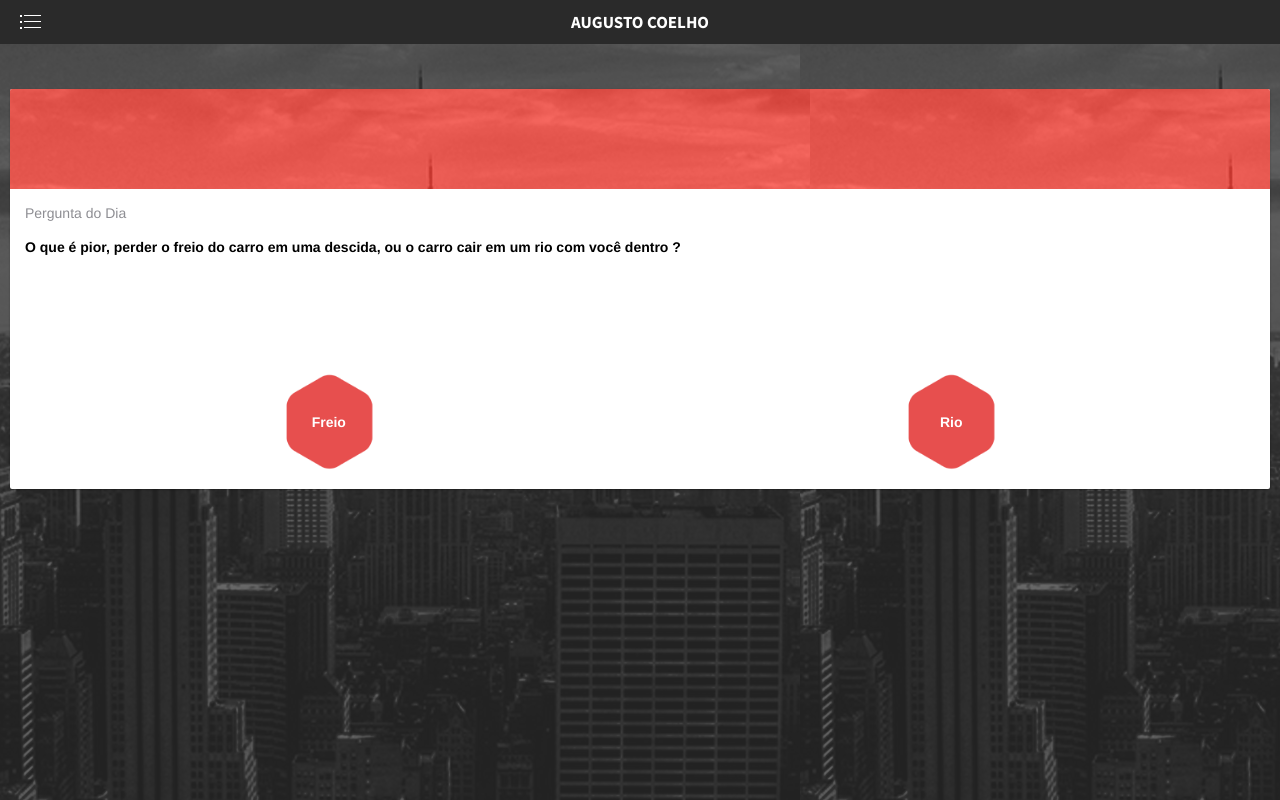
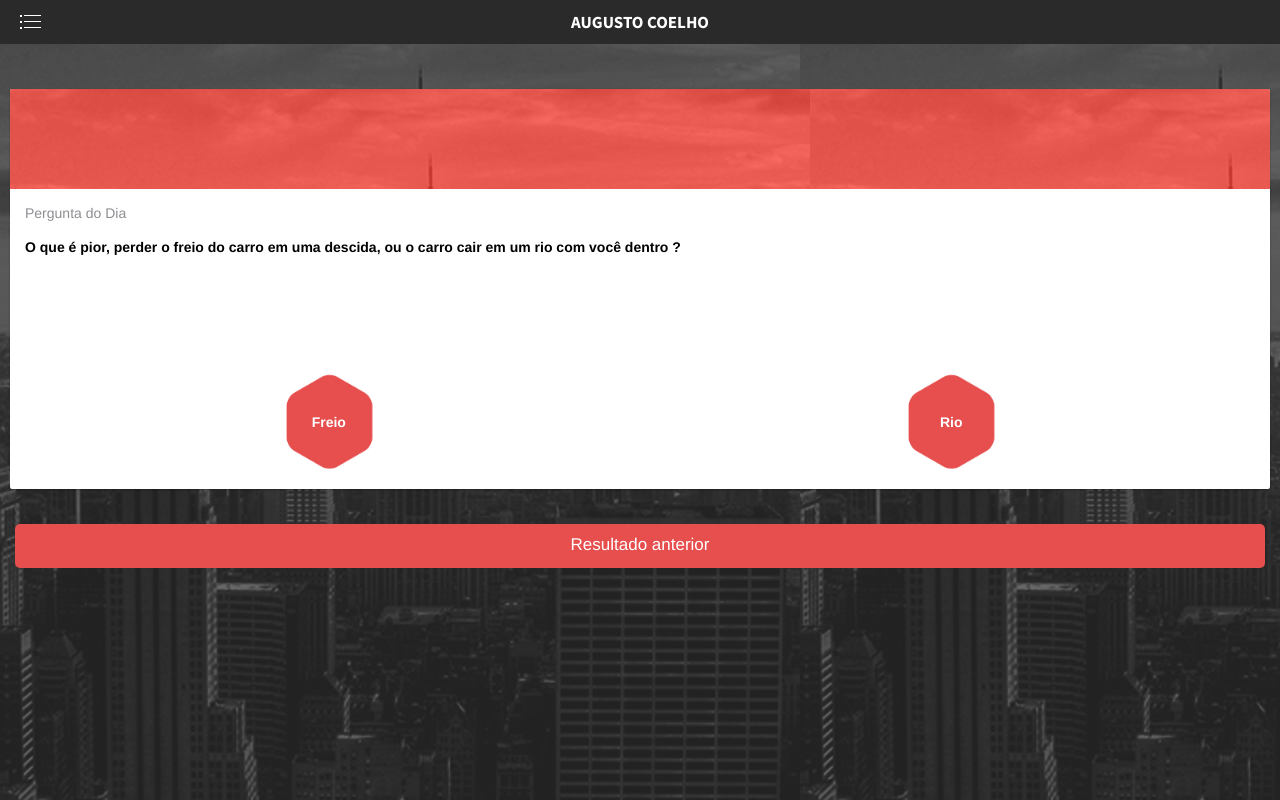
Before and after one commit to augusto3691/PerguntasPolemicas, a PHP site: page /dash.html in a window 1280 px wide. Run offline with PHP 8.4, Linux system fonts and the light colour scheme.

Commit message:
aviso meta thymb

```diff
--- a/css/my-app.css
+++ b/css/my-app.css
@@ -47,6 +47,9 @@ small{
 .color-red{
     color: white !important;
 }
+a.color-red{
+    color: white !important;
+}
 .option-mark{
     background-image: url('../img/optionBackground.png') !important;
     height: 100px;
--- a/dash.html
+++ b/dash.html
@@ -65,7 +65,9 @@
                                                                     <a href="#" class="link">Read more</a>
                                                                 </div>-->
                             </div>
-
+                            <div class="content-block">
+                                <a class="button button-big button-fill color-red" href="">Resultado anterior</a>
+                            </div>
                         </div>
                     </div>
                 </div>
```
